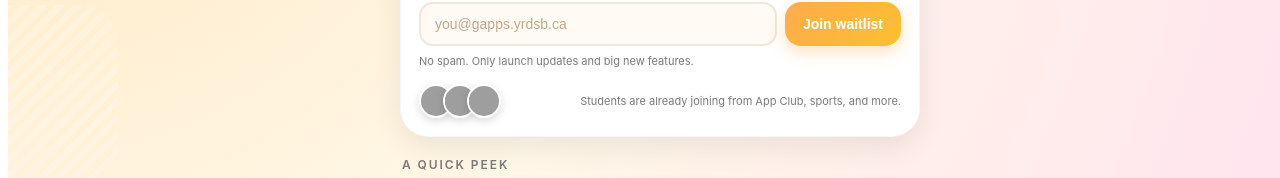
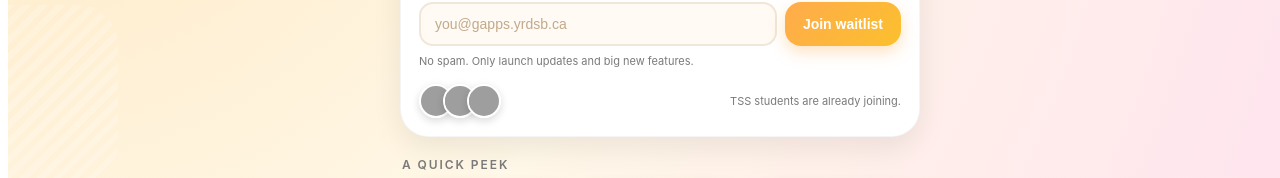
Before and after one commit to cary0507/TSS-Calendar, an Angular app: page / in a window 1280 px wide. Shown: the part 325-503 px from the top of the page. Built offline with nearby package versions, Linux system fonts and the light colour scheme; grey boxes are pictures that could not be loaded.

Commit message:
Added waitlist

```diff
--- a/src/app/waitlist/waitlist.html
+++ b/src/app/waitlist/waitlist.html
@@ -83,7 +83,7 @@
           />
         </div>
         <p class="social-copy">
-          Students are already joining from App Club, sports, and more.
+          TSS students are already joining.
         </p>
       </div>
     </section>
```
